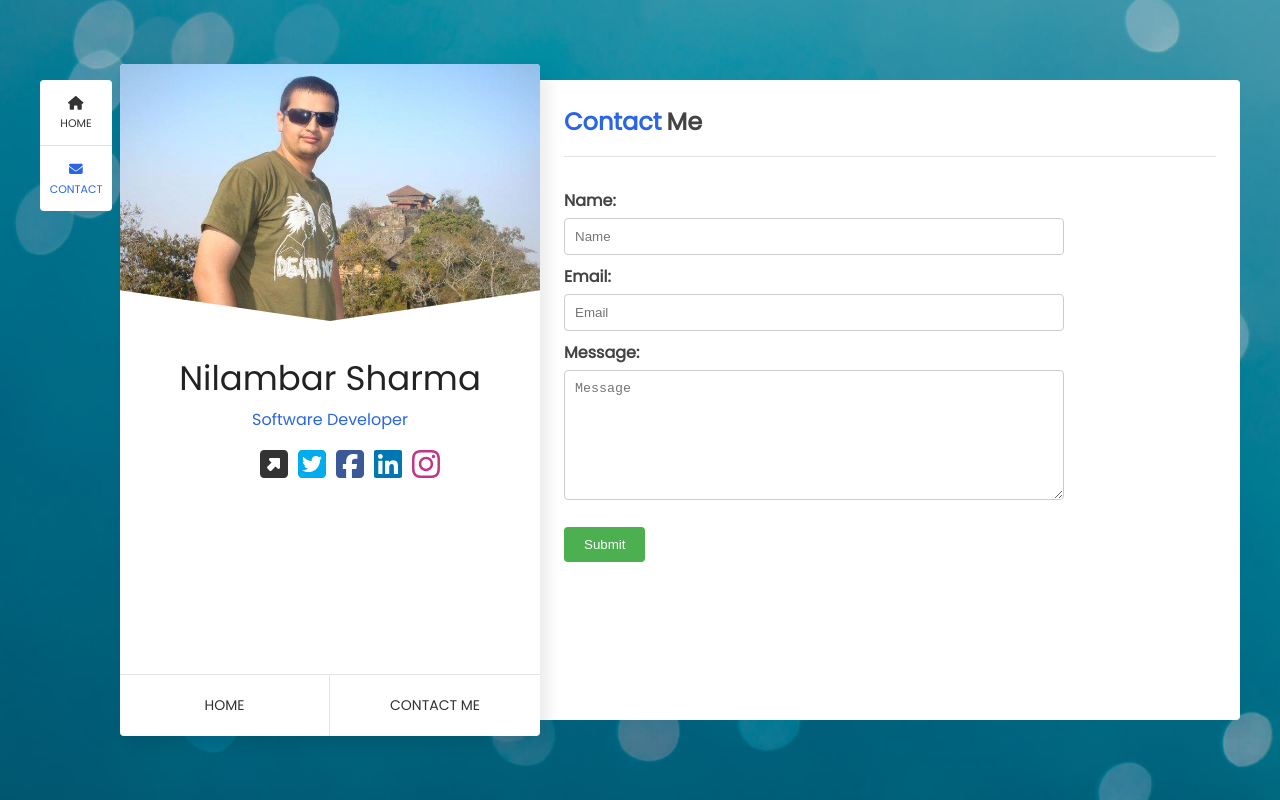
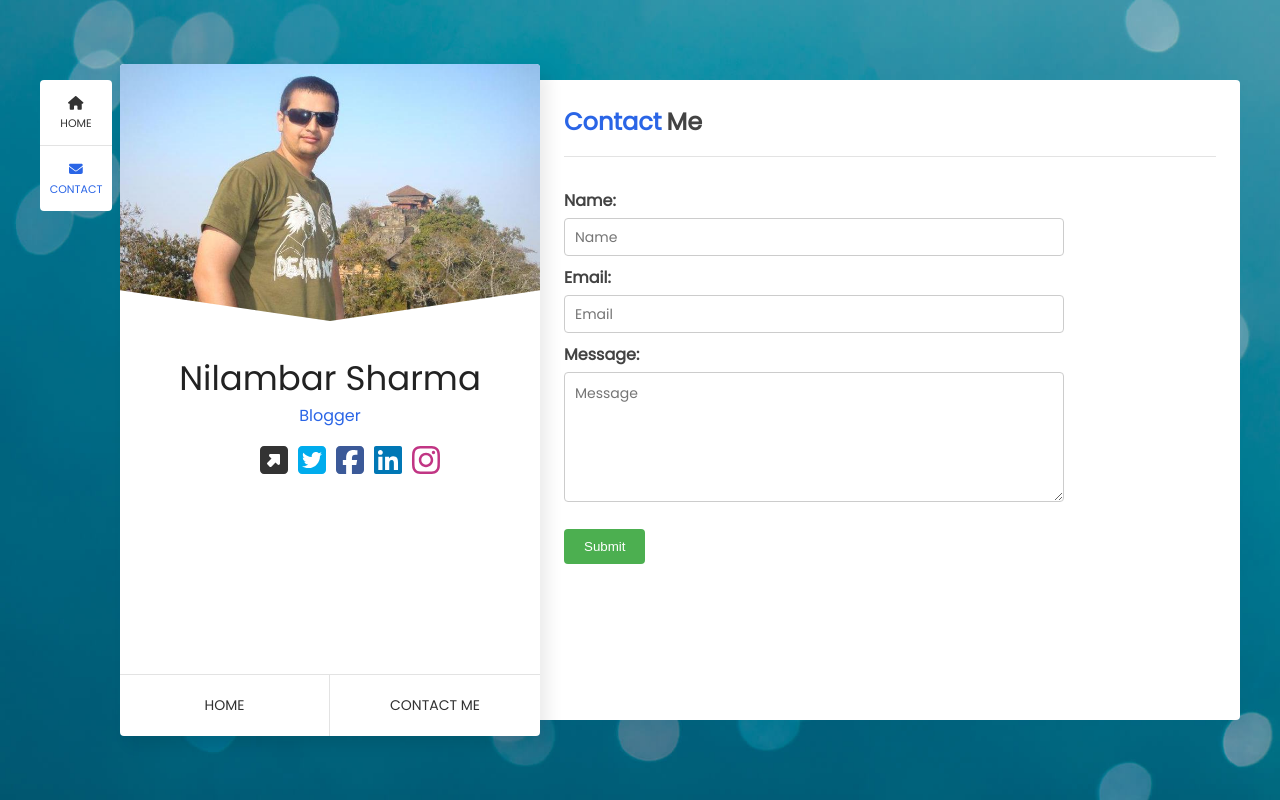
Before and after one commit to ernilambar/meroho, a React (Create React App) app: page /contact in a window 1280 px wide. Built offline with nearby package versions, Linux system fonts and the light colour scheme.

Commit message:
feat: typer

```diff
--- a/package.json
+++ b/package.json
@@ -14,6 +14,7 @@
     "react": "^18.2.0",
     "react-dom": "^18.2.0",
     "react-scripts": "5.0.1",
+    "typed.js": "^2.0.16",
     "web-vitals": "^2.1.4",
     "yup": "^1.2.0"
   },
--- a/src/components/Author/Author.js
+++ b/src/components/Author/Author.js
@@ -1,10 +1,26 @@
-import React from 'react';
+import React, { useEffect } from 'react';
 import { NavLink } from 'react-router-dom';
+import Typed from 'typed.js';
 import Social from '../Social/Social';
 import './Author.scss';
 import avatar from './../../images/avatar.jpeg';
 
 const Author = () => {
+	const typerElement = React.useRef(null);
+
+	useEffect(() => {
+		const typed = new Typed(typerElement.current, {
+			strings: ['Software Developer', 'Freelancer', 'Blogger'],
+			typeSpeed: 80,
+			showCursor: false,
+			loop: true,
+		});
+
+		return () => {
+			typed.destroy();
+		};
+	}, []);
+
 	return (
 		<div className="author">
 			<div className="author-content">
@@ -14,7 +30,7 @@ const Author = () => {
 				<div>
 					<div className="author-details">
 						<h2 className="author-name">Nilambar Sharma</h2>
-						<h4 className="author-position">Software Developer</h4>
+						<span className="author-position" ref={typerElement} />
 						<Social />
 					</div>
 				</div>
--- a/src/components/Author/Author.scss
+++ b/src/components/Author/Author.scss
@@ -40,6 +40,7 @@
 	margin-block-start: 4px;
 	font-size: 16px;
 	color: #2a65e6;
+	border: 1px solid transparent;
 }
 
 .author-social-links {
--- a/src/components/ContactForm/ContactForm.scss
+++ b/src/components/ContactForm/ContactForm.scss
@@ -7,11 +7,17 @@
 		margin-top: 10px;
 	}
 
+	input::placeholder,
+	textarea::placeholder {
+		font-family: "Poppins", sans-serif;
+	}
+
 	input[type="text"],
 	input[type="email"],
 	textarea {
 		padding: 10px;
 		width: 100%;
+		font-size: 14px;
 		border: 1px solid #ccc;
 		border-radius: 4px;
 		box-sizing: border-box;
--- /dev/null
+++ b/src/components/DocumentTitle/useDocumentTitle.js
@@ -0,0 +1,20 @@
+import { useRef, useEffect } from 'react';
+
+function useDocumentTitle(title, prevailOnUnmount = false) {
+	const defaultTitle = useRef(document.title);
+
+	useEffect(() => {
+		document.title = title;
+	}, [title]);
+
+	useEffect(
+		() => () => {
+			if (!prevailOnUnmount) {
+				document.title = defaultTitle.current;
+			}
+		},
+		[]
+	);
+}
+
+export default useDocumentTitle;
--- a/src/pages/ContactPage.js
+++ b/src/pages/ContactPage.js
@@ -4,8 +4,10 @@ import SiteHeader from '../components/SiteHeader/SiteHeader';
 import Author from '../components/Author/Author';
 import Contact from '../components/Contact/Contact';
 import Container from '../components/Container/Container';
+import useDocumentTitle from '../components/DocumentTitle/useDocumentTitle';
 
 const ContactPage = () => {
+	useDocumentTitle('Contact - Nilambar Sharma');
 	return (
 		<div className="contact">
 			<Container>
--- a/src/pages/HomePage.js
+++ b/src/pages/HomePage.js
@@ -4,8 +4,10 @@ import SiteHeader from '../components/SiteHeader/SiteHeader';
 import Author from '../components/Author/Author';
 import About from '../components/About/About';
 import Container from './../components/Container/Container';
+import useDocumentTitle from '../components/DocumentTitle/useDocumentTitle';
 
 const HomePage = () => {
+	useDocumentTitle('Nilambar Sharma');
 	return (
 		<div className="home">
 			<Container>
--- a/src/pages/NoPage.js
+++ b/src/pages/NoPage.js
@@ -1,14 +1,14 @@
 import React from 'react';
-import Container from '../components/Container/Container';
+import useDocumentTitle from '../components/DocumentTitle/useDocumentTitle';
 
 const NoPage = () => {
+	useDocumentTitle('Page not found - Nilambar Sharma');
 	return (
 		<div className="no-page">
-			<Container>
-				<div style={{ width: '400px', color: '#ffffff' }}>
-					<p>The page you are looking for does not exist.</p>
-				</div>
-			</Container>
+			<div style={{ color: '#ffffff' }}>
+				<h1>404 Error!</h1>
+				<p>The page you are looking for does not exist.</p>
+			</div>
 		</div>
 	);
 };
```
Also changed, not shown: .eslintrc.json, 1 other file (tests, documents, lock files or other folders).
